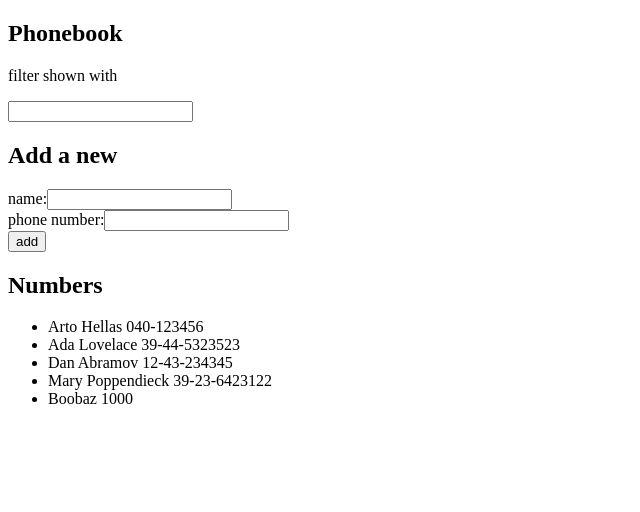
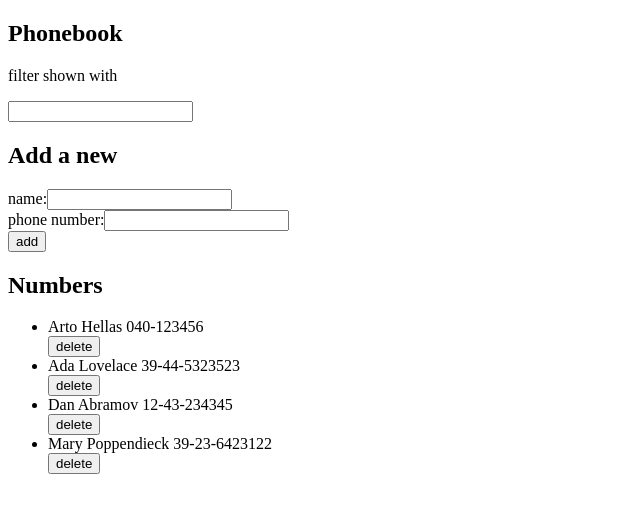
Before and after one commit to subtile351/full-stack-helsinki, a React (Vite) app in the folder part2/phonebook/: page / in a window 1280 px wide. Shown: the top 512 px of the page, without its empty margins (0-640 px from the left). Built offline with nearby package versions, Linux system fonts and the light colour scheme; data requests are answered from the project's data file.

Commit message:
Exercise 2.14

```diff
--- a/part2/phonebook/db.json
+++ b/part2/phonebook/db.json
@@ -19,11 +19,6 @@
       "name": "Mary Poppendieck",
       "number": "39-23-6423122",
       "id": "4"
-    },
-    {
-      "id": "ccd7",
-      "name": "Boobaz",
-      "number": "1000"
     }
   ]
 }
--- a/part2/phonebook/src/App.jsx
+++ b/part2/phonebook/src/App.jsx
@@ -58,6 +58,13 @@ const App = () => {
     setNewNumber(event.target.value)
   }
 
+  const handleDeletion = id => {
+    if (window.confirm(`Are you sure you want to delete the person from the phonebook?`)) {
+      personService.remove(id)
+      setPersons(persons.filter(person => person.id !== id))
+    }
+  }
+
   return (
   <>
     <h2>Phonebook</h2>
@@ -73,7 +80,7 @@ const App = () => {
     <h2>Numbers</h2>
     <ul>
       {personsToShow.map(person => (
-        <Person key={person.name} person={person} />
+        <Person key={person.id} person={person} onClick={() => handleDeletion(person.id)} />
       ))}
     </ul>
   </>
--- a/part2/phonebook/src/components/Person.jsx
+++ b/part2/phonebook/src/components/Person.jsx
@@ -1,6 +1,9 @@
 const Person = props => {
     return (
-        <li>{props.person.name} {props.person.number}</li>
+        <>
+            <li>{props.person.name} {props.person.number}</li>
+            <button onClick={props.onClick}>delete</button>
+        </>
     )
 }
 
--- a/part2/phonebook/src/services/persons.js
+++ b/part2/phonebook/src/services/persons.js
@@ -13,4 +13,8 @@ const update = (id, newObject) => {
     return axios.put(`${baseUrl}/${id}`, newObject)
 }
 
-export default { getAll, create, update }
+const remove = id => {
+    return axios.delete(`${baseUrl}/${id}`)
+}
+
+export default { getAll, create, update, remove }
```
